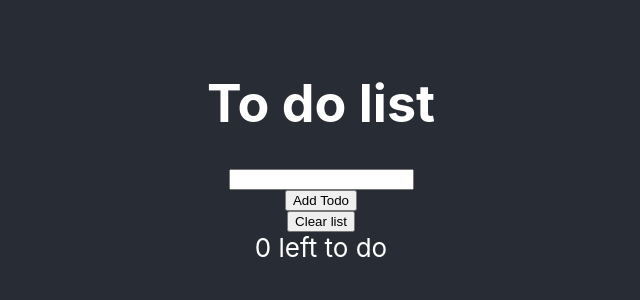
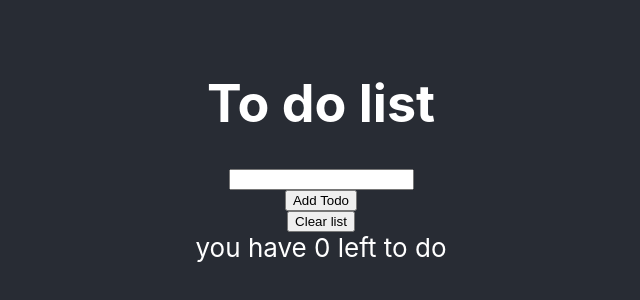
Before and after one commit to Rossstevo/todolist, a React (Create React App) app in the folder my-app/: page / in a window 1280 px wide. Shown: the part 250-550 px from the top of the page, without its empty margins (319-959 px from the left). Built offline with nearby package versions, Linux system fonts and the light colour scheme.

Commit message:
moved checkbox to the right hand side of the items

```diff
--- a/my-app/src/App.js
+++ b/my-app/src/App.js
@@ -56,7 +56,7 @@ function handleAddTodo(e) {
       <input ref={todoNameRef} type = "text"/>
       <button onClick = {handleAddTodo}>Add Todo</button>
       <button onClick={handleClearTodos}>Clear list</button>
-      <div>{todos.filter(todo => !todo.complete).length} left to do </div>
+      <div>you have {todos.filter(todo => !todo.complete).length} left to do </div>
 
 
 
--- a/my-app/src/Todo.js
+++ b/my-app/src/Todo.js
@@ -7,9 +7,9 @@ export default function Todo({ todo, toggleTodo }) {
   return (
     <div>
         <label>
+        {todo.name}
+        <input type="checkbox" checked={todo.complete} onChange={handleTodoClick}/>
 
-        <input type="checkbox" checked={todo.complete} onChange={handleTodoClick}/>
-        {todo.name}
         </label>
 
         </div>
```
